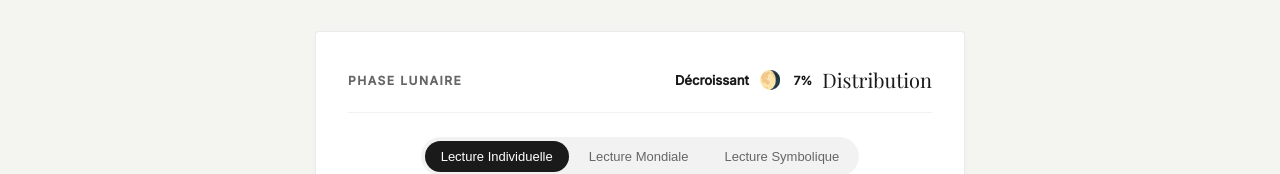
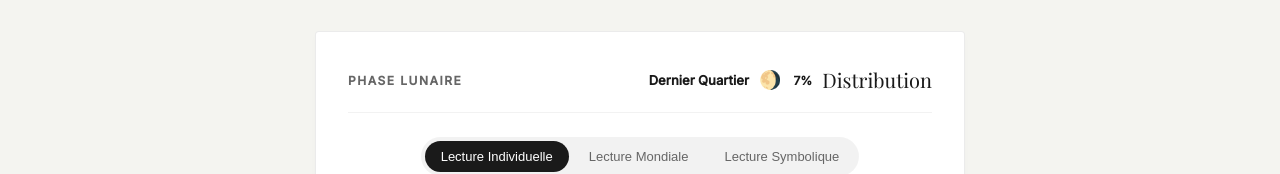
Before and after one commit to NeousAxis/cosmos-app, a React (Vite) app in the folder cosmos-web/: page / in a window 1280 px wide. Shown: the part 368-542 px from the top of the page. Built offline with nearby package versions, Linux system fonts and the light colour scheme.

Commit message:
fix: update moon phase label to align with user document structure

```diff
--- a/cosmos-web/src/App.jsx
+++ b/cosmos-web/src/App.jsx
@@ -5,7 +5,7 @@ import { FESTIVALS } from './data/festivals';
 import { COSMOSOPHIE_SECTIONS } from './data/splendeur';
 import { getMeditationSign } from './utils';
 import { getPhaseForDate } from './data/calendar';
-import { getMoonTrend } from './services/astronomy';
+
 import { CONTENTS_DB } from './data/contents_db';
 import Constellation from './components/Constellation';
 import CosmosLogo from './components/CosmosLogo';
@@ -193,7 +193,12 @@ function App() {
                 <div style={{ display: 'flex', alignItems: 'center', gap: '10px' }}>
                   <div style={{ display: 'flex', alignItems: 'center', gap: '6px' }}>
                     <span style={{ fontSize: '13px', fontWeight: 600, color: 'var(--text-main)', marginRight: '4px' }}>
-                      {getMoonTrend()}
+                      {({
+                        alignement: 'Premier Quartier',
+                        contact: 'Pleine Lune',
+                        distribution: 'Dernier Quartier',
+                        integration: 'Nouvelle Lune'
+                      })[phase.id]}
                     </span>
                     <MoonPhase phaseId={phase.id} percentageStr={getPhasePercentage()} />
                     <span style={{ fontSize: '12px', fontWeight: 600, color: 'var(--text-main)' }}>{getPhasePercentage()}</span>
```
